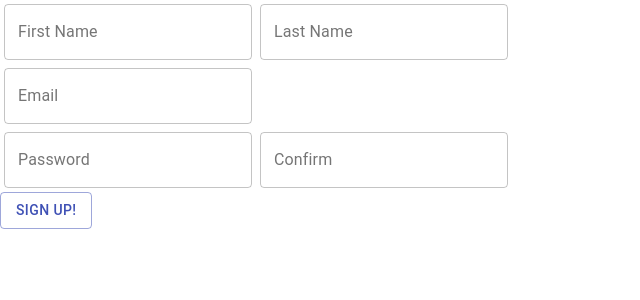
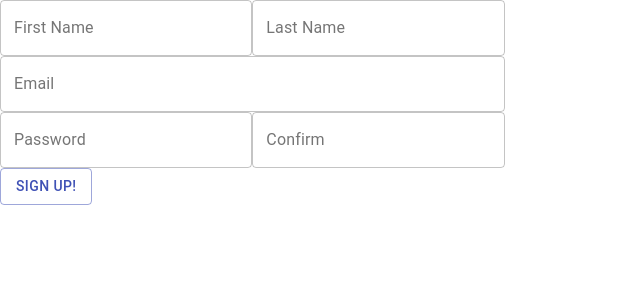
Before and after one commit to nikkimoteva/unDecided, a React (Create React App) app: page /signup in a window 1280 px wide. Shown: the top 300 px of the page, without its empty margins (0-640 px from the left). Built offline with nearby package versions, Linux system fonts and the light colour scheme.

Commit message:
get useStyles working

```diff
--- a/src/SignUp.js
+++ b/src/SignUp.js
@@ -11,23 +11,23 @@ import Box from '@material-ui/core/Box';
 // name validation
 // email validation
 
+const styles = () => ({
 
-const useStyles = makeStyles((theme) => ({
+
   root: {
     display: 'flex',
     flexWrap: 'wrap',
-		    marginLeft: theme.spacing(1),
+    width: '50ch',
 
   },
-		  shortField: {
-		    marginLeft: theme.spacing(1),
-		    marginRight: theme.spacing(1),
+  textField: {
+    width: '25ch',
   },
-		  longField: {
-		    marginLeft: theme.spacing(1),
-		    marginRight: theme.spacing(1),
+  longTextField: {
+    width: '50ch',
   },
-		}));
+
+});
 
 class SignUp extends React.Component{
 
@@ -58,22 +58,19 @@ class SignUp extends React.Component{
 
 		const TextFieldMargin = 4;
     const { classes } = this.props;
-
 		return(
-			<form  noValidate autoComplete="on">
+			<form className = {classes.root} noValidate autoComplete="on">
 			<div>
 			  	<TextField name="firstName"
 			  			 label="First Name"
 			  			 variant="outlined"
-			  			 style={{ margin: TextFieldMargin }}
-						 className={classes.shortField}
+						 className={classes.textField}
 						 onChange={this.TextFieldOnChange}
 				/>
 			  	<TextField name="lastName"
 			  			 label="Last Name"
 			  			 variant="outlined"
-			  			 style={{ margin: TextFieldMargin }}
-						 className={classes.shortField}
+  						 className={classes.textField}
   						 onChange={this.TextFieldOnChange}
 			  	/>
 	  		</div >
@@ -81,8 +78,7 @@ class SignUp extends React.Component{
 	  			<TextField name="email"
 	  					   label="Email"
 	  					   variant="outlined"
-	  					   style={{ margin: TextFieldMargin }}
-	  					   className={classes.longField}
+	  					   className={classes.longTextField}
 	  					   onChange={this.TextFieldOnChange}
 
 	  			/>
@@ -92,16 +88,14 @@ class SignUp extends React.Component{
 						   label="Password"
 						   variant="outlined"
 						   type="password"
-						   style={{ margin: TextFieldMargin }}
-						 className={classes.shortField}
+						   className={classes.textField}
 						   onChange={this.TextFieldOnChange}
 				/>
 				<TextField name="confirm"
 						   label="Confirm"
 						   variant="outlined"
 						   type="password"
-						   style={{ margin: TextFieldMargin }}
-						   className={classes.shortField}
+						   className={classes.textField}
 				/>
 			</div>
 			<Button type="submit"
@@ -117,4 +111,4 @@ class SignUp extends React.Component{
 	}
 }
 
-export default withStyles(useStyles)(SignUp);
+export default withStyles(styles)(SignUp);
```
Lines whose indentation alone changed are shown as unchanged.
